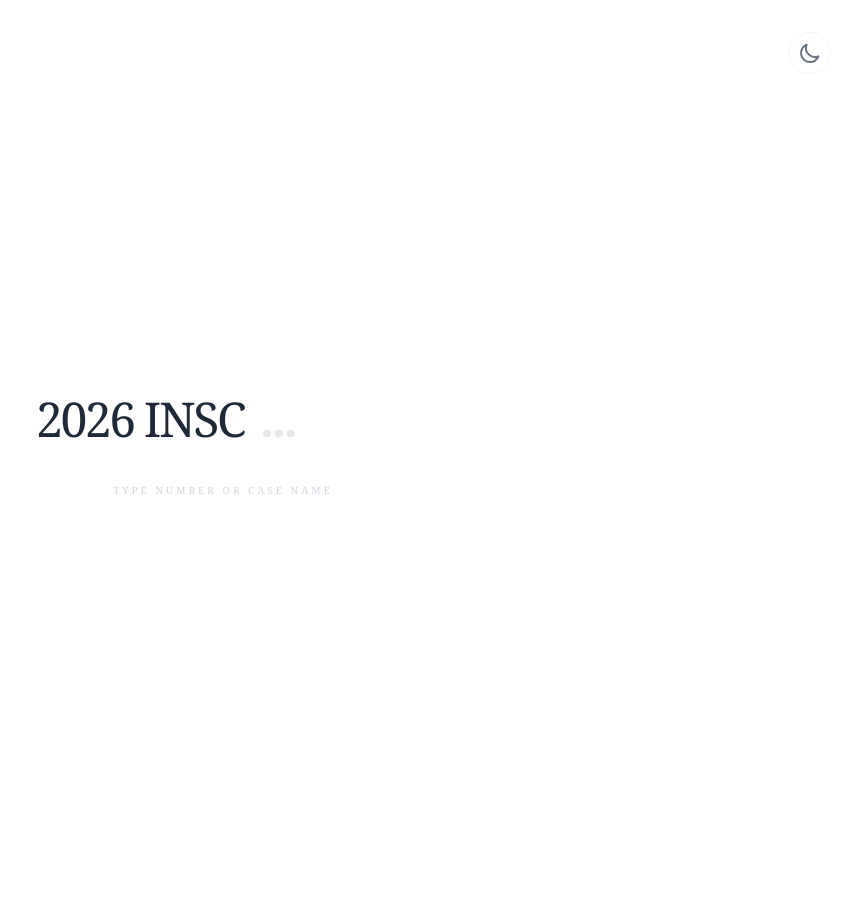
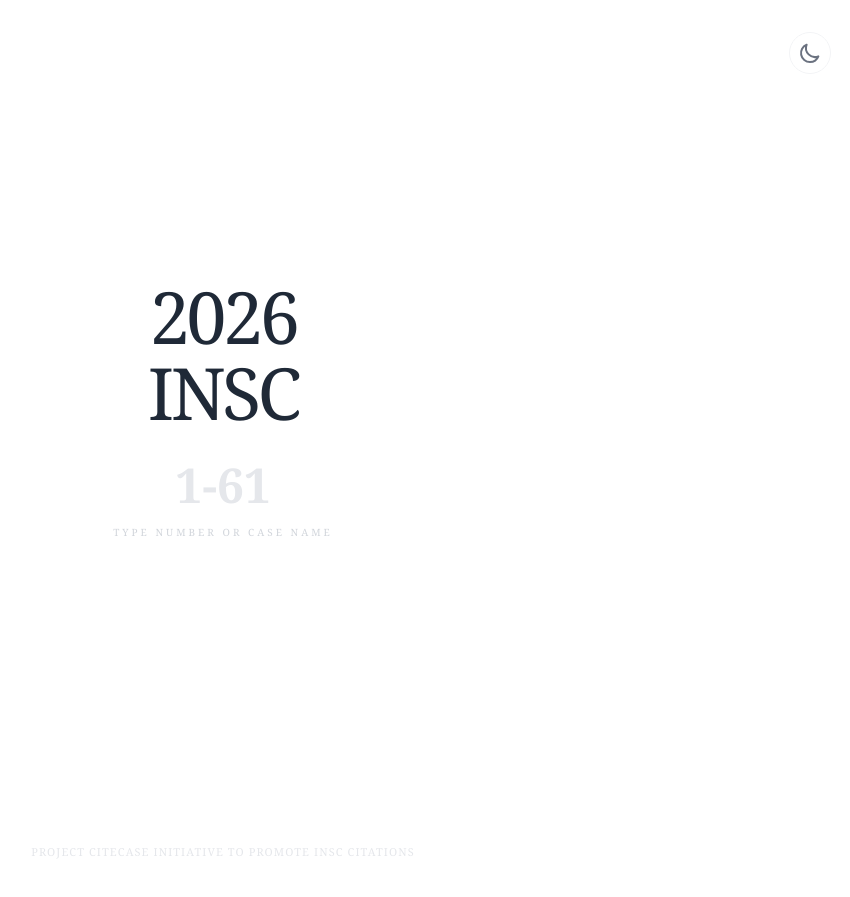
Before and after one commit to citecase/insc, a Jekyll site: the page index.html, which Jekyll copies as it is, in a window 1280 px wide. Shown: the top 897 px of the page, without its empty margins (417-1267 px from the left). Built offline with Jekyll 4.4.1, drawn with Linux system fonts in a browser that asks for light colours; nearby versions of some CDN libraries; some of the changed lines change nothing that is shown.

Commit message:
Update index.html

```diff
--- a/index.html
+++ b/index.html
@@ -24,7 +24,16 @@
             transition: background-color 0.3s ease, color 0.3s ease;
         }
 
-        /* The "Invisible" Input */
+        /* The "Invisible" Input Container */
+        .input-wrapper {
+            position: relative;
+            display: flex;
+            flex-direction: column;
+            align-items: center;
+            width: 100%;
+            max-width: 95%;
+        }
+
         #inscInput {
             border: none;
             background: transparent;
@@ -32,21 +41,28 @@
             caret-color: #2563eb;
             font-weight: 600;
             width: 100%;
-            max-width: 700px;
-        }
-
-        /* Number Mode Styling */
-        .number-mode #inscInput {
-            width: 150px;
-            text-align: left;
-        }
-
-        /* Name Mode Styling */
-        .name-mode #inscInput {
-            width: 100%;
             text-align: center;
         }
 
+        /* The Prediction Text (placed below input) */
+        #predictionText {
+            margin-top: 0.5rem;
+            font-weight: 400;
+            font-style: italic;
+            min-height: 1.2em;
+            color: #9ca3af;
+            transition: color 0.3s ease;
+            max-width: 90%;
+            overflow: hidden;
+            text-overflow: ellipsis;
+            white-space: nowrap;
+        }
+
+        .dark #predictionText {
+            color: #4b5563;
+        }
+
+        /* Result styling */
         .fade-in {
             animation: fadeIn 0.4s ease-out forwards;
         }
@@ -56,54 +72,41 @@
             to { opacity: 1; transform: translateY(0); }
         }
 
-        /* Hide Scrollbar */
         ::-webkit-scrollbar { display: none; }
-
-        .suggestion-item.active {
-            background-color: #f9fafb;
-            color: #2563eb;
-        }
-
-        .dark .suggestion-item.active {
-            background-color: #1f2937;
-            color: #60a5fa;
-        }
     </style>
 </head>
-<body class="h-screen flex flex-col items-center justify-center p-6 bg-white text-gray-800 dark:bg-gray-900 dark:text-gray-100" onclick="document.getElementById('inscInput').focus()">
+<body class="h-screen flex flex-col items-center justify-between p-4 sm:p-6 bg-white text-gray-800 dark:bg-gray-900 dark:text-gray-100" onclick="document.getElementById('inscInput').focus()">
 
     <!-- Dark Mode Toggle -->
-    <button onclick="toggleDarkMode(event)" class="fixed top-8 right-8 p-2 rounded-full border border-gray-100 dark:border-gray-700 hover:bg-gray-50 dark:hover:bg-gray-800 transition-all z-50 focus:outline-none">
-        <!-- Sun icon (visible in dark mode) -->
-        <svg id="sun-icon" class="hidden dark:block w-6 h-6 text-yellow-400" fill="none" stroke="currentColor" viewBox="0 0 24 24"><path stroke-linecap="round" stroke-linejoin="round" stroke-width="2" d="M12 3v1m0 16v1m9-9h-1M4 11H3m15.364-6.364l-.707.707M6.343 17.657l-.707.707m12.728 0l-.707-.707M6.343 6.343l-.707-.707M12 8a4 4 0 100 8 4 4 0 000-8z"></path></svg>
-        <!-- Moon icon (visible in light mode) -->
-        <svg id="moon-icon" class="block dark:hidden w-6 h-6 text-gray-500" fill="none" stroke="currentColor" viewBox="0 0 24 24"><path stroke-linecap="round" stroke-linejoin="round" stroke-width="2" d="M20.354 15.354A9 9 0 018.646 3.646 9.003 9.003 0 0012 21a9.003 9.003 0 008.354-5.646z"></path></svg>
+    <button onclick="toggleDarkMode(event)" class="fixed top-6 right-6 sm:top-8 sm:right-8 p-2 rounded-full border border-gray-100 dark:border-gray-700 hover:bg-gray-50 dark:hover:bg-gray-800 transition-all z-50 focus:outline-none">
+        <svg id="sun-icon" class="hidden dark:block w-5 h-5 sm:w-6 sm:h-6 text-yellow-400" fill="none" stroke="currentColor" viewBox="0 0 24 24"><path stroke-linecap="round" stroke-linejoin="round" stroke-width="2" d="M12 3v1m0 16v1m9-9h-1M4 11H3m15.364-6.364l-.707.707M6.343 17.657l-.707.707m12.728 0l-.707-.707M6.343 6.343l-.707-.707M12 8a4 4 0 100 8 4 4 0 000-8z"></path></svg>
+        <svg id="moon-icon" class="block dark:hidden w-5 h-5 sm:w-6 sm:h-6 text-gray-500" fill="none" stroke="currentColor" viewBox="0 0 24 24"><path stroke-linecap="round" stroke-linejoin="round" stroke-width="2" d="M20.354 15.354A9 9 0 018.646 3.646 9.003 9.003 0 0012 21a9.003 9.003 0 008.354-5.646z"></path></svg>
     </button>
 
-    <div class="text-center w-full max-w-4xl flex flex-col items-center">
+    <!-- Center Content -->
+    <div class="flex-grow flex flex-col items-center justify-center w-full max-w-5xl">
 
-        <!-- Search Interface -->
-        <div id="searchWrapper" class="relative w-full flex flex-col items-center">
-            <div id="searchContainer" class="flex items-center justify-center text-3xl md:text-5xl tracking-tighter transition-all duration-300 number-mode">
-                <span id="prefix" class="whitespace-nowrap text-gray-800 dark:text-gray-300 font-light mr-4">2026 INSC</span>
+        <!-- Stacked UI -->
+        <div id="searchContainer" class="flex flex-col items-center justify-center transition-all duration-300 w-full">
+            <span id="prefix-year" class="text-4xl sm:text-5xl md:text-7xl text-gray-800 dark:text-gray-300 font-light tracking-tighter mb-1">2026</span>
+            <span id="prefix-insc" class="text-4xl sm:text-5xl md:text-7xl text-gray-800 dark:text-gray-300 font-light tracking-tighter mb-4 sm:mb-6">INSC</span>
+
+            <div class="input-wrapper">
                 <input
                     type="text"
                     id="inscInput"
-                    placeholder="..."
-                    class="placeholder-gray-200 dark:placeholder-gray-700 text-blue-600 dark:text-blue-400"
+                    placeholder="1-61"
+                    class="placeholder-gray-200 dark:placeholder-gray-800 text-blue-600 dark:text-blue-400 text-2xl sm:text-3xl md:text-5xl"
                     autofocus
                     autocomplete="off"
+                    spellcheck="false"
                 >
+                <div id="instruction" class="mt-2 text-gray-300 dark:text-gray-600 text-[9px] sm:text-[10px] tracking-[0.3em] uppercase transition-opacity">
+                    Type number or case name
+                </div>
+                <!-- Prediction Text appears directly below the typing area -->
+                <div id="predictionText" class="text-base sm:text-lg md:text-xl px-4"></div>
             </div>
-
-            <!-- Suggestions Dropdown -->
-            <div id="suggestions" class="absolute top-full left-1/2 -translate-x-1/2 mt-6 w-full max-w-xl bg-white dark:bg-gray-800 rounded-xl overflow-hidden z-50 pointer-events-auto shadow-2xl border border-transparent dark:border-gray-700">
-                <!-- Suggestions will be injected here -->
-            </div>
-        </div>
-
-        <div id="instruction" class="mt-8 text-gray-300 dark:text-gray-600 text-[10px] tracking-[0.3em] uppercase transition-opacity">
-            Type number or case name
         </div>
 
         <!-- Result Display -->
@@ -111,6 +114,11 @@
             <!-- Results appear here -->
         </div>
     </div>
+
+    <!-- Initiative Footer -->
+    <footer class="pb-4 text-gray-200 dark:text-gray-800 text-[9px] sm:text-[11px] tracking-widest uppercase text-center select-none">
+        Project CiteCase Initiative To Promote INSC Citations
+    </footer>
 
     <script>
         const judgments = [
@@ -173,13 +181,13 @@
         ];
 
         const input = document.getElementById('inscInput');
-        const suggestionsBox = document.getElementById('suggestions');
+        const prediction = document.getElementById('predictionText');
         const resultArea = document.getElementById('resultArea');
-        const searchContainer = document.getElementById('searchContainer');
+        const prefixYear = document.getElementById('prefix-year');
+        const prefixInsc = document.getElementById('prefix-insc');
         const instruction = document.getElementById('instruction');
-        const prefix = document.getElementById('prefix');
 
-        let currentFocus = -1;
+        let currentMatch = null;
 
         // Dark Mode Logic
         function toggleDarkMode(e) {
@@ -194,98 +202,64 @@
         }
 
         input.addEventListener('input', (e) => {
-            const val = input.value.trim();
-            closeAllLists();
+            const val = input.value;
+            const trimmed = val.trim();
 
-            if (!val) {
+            if (!trimmed) {
+                prediction.textContent = "";
+                currentMatch = null;
                 switchToNumberMode();
                 return;
             }
 
-            // Check if input is only numeric
-            const isNumeric = /^\d+$/.test(val);
+            const isNumeric = /^\d+$/.test(trimmed);
 
             if (isNumeric) {
                 switchToNumberMode();
+                prediction.textContent = "";
+                currentMatch = null;
             } else {
                 switchToNameMode();
-                currentFocus = -1;
 
-                const matches = judgments.filter(j =>
+                // Find prediction that contains the typed string anywhere
+                const match = judgments.find(j =>
                     j.name.toLowerCase().includes(val.toLowerCase())
-                ).slice(0, 8);
+                );
 
-                if (matches.length > 0) {
-                    matches.forEach((match) => {
-                        const div = document.createElement("DIV");
-                        div.className = "suggestion-item p-4 text-left border-b border-gray-50 dark:border-gray-700 cursor-pointer hover:bg-gray-50 dark:hover:bg-gray-800 transition-colors";
-                        div.innerHTML = `
-                            <div class="text-[10px] text-blue-600 dark:text-blue-400 font-bold mb-1 uppercase tracking-widest font-sans">${match.citation || '2026 INSC ' + match.id}</div>
-                            <div class="text-sm text-gray-800 dark:text-gray-200 line-clamp-1 italic">${match.name}</div>
-                        `;
-                        div.addEventListener("click", () => {
-                            input.value = "";
-                            renderResult(match);
-                            closeAllLists();
-                        });
-                        suggestionsBox.appendChild(div);
-                    });
-                    suggestionsBox.classList.add('shadow-2xl', 'border', 'border-gray-100', 'dark:border-gray-700');
+                if (match && val.length > 0) {
+                    currentMatch = match;
+                    prediction.textContent = match.name;
+                } else {
+                    prediction.textContent = "";
+                    currentMatch = null;
+                }
+            }
+        });
+
+        input.addEventListener('keydown', (e) => {
+            if ((e.key === "ArrowRight" || e.key === "Tab") && currentMatch) {
+                e.preventDefault();
+                input.value = currentMatch.name;
+                prediction.textContent = "";
+            } else if (e.key === "Enter") {
+                e.preventDefault();
+                const query = input.value.trim();
+                if (currentMatch && !query.toLowerCase().includes(currentMatch.name.toLowerCase())) {
+                    performSearch(currentMatch.name);
+                } else if (query) {
+                    performSearch(query);
                 }
             }
         });
 
         function switchToNumberMode() {
-            prefix.classList.remove('hidden');
-            searchContainer.classList.remove('name-mode');
-            searchContainer.classList.add('number-mode');
+            prefixYear.classList.remove('hidden');
+            prefixInsc.classList.remove('hidden');
         }
 
         function switchToNameMode() {
-            prefix.classList.add('hidden');
-            searchContainer.classList.remove('number-mode');
-            searchContainer.classList.add('name-mode');
-        }
-
-        input.addEventListener('keydown', (e) => {
-            const items = suggestionsBox.getElementsByClassName("suggestion-item");
-            if (e.key === "ArrowDown") {
-                currentFocus++;
-                addActive(items);
-            } else if (e.key === "ArrowUp") {
-                currentFocus--;
-                addActive(items);
-            } else if (e.key === "Enter") {
-                e.preventDefault();
-                if (currentFocus > -1) {
-                    if (items[currentFocus]) items[currentFocus].click();
-                } else {
-                    const query = input.value.trim();
-                    if (query) performSearch(query);
-                }
-            } else if (e.key === "Escape") {
-                closeAllLists();
-            }
-        });
-
-        function addActive(items) {
-            if (!items) return false;
-            removeActive(items);
-            if (currentFocus >= items.length) currentFocus = 0;
-            if (currentFocus < 0) currentFocus = (items.length - 1);
-            items[currentFocus].classList.add("active");
-            items[currentFocus].scrollIntoView({ block: 'nearest' });
-        }
-
-        function removeActive(items) {
-            for (let i = 0; i < items.length; i++) {
-                items[i].classList.remove("active");
-            }
-        }
-
-        function closeAllLists() {
-            suggestionsBox.innerHTML = "";
-            suggestionsBox.classList.remove('shadow-2xl', 'border', 'dark:border-gray-700');
+            prefixYear.classList.add('hidden');
+            prefixInsc.classList.add('hidden');
         }
 
         function performSearch(query) {
@@ -304,11 +278,13 @@
             } else {
                 renderError(query);
             }
-            closeAllLists();
+            prediction.textContent = "";
         }
 
         function renderResult(caseData) {
-            searchContainer.classList.add('opacity-0');
+            prefixYear.classList.add('hidden');
+            prefixInsc.classList.add('hidden');
+            input.parentElement.classList.add('hidden');
             instruction.classList.add('hidden');
 
             const tags = caseData.cat ? caseData.cat.split(',').map(t => t.trim()) : [];
@@ -318,13 +294,18 @@
                 </span>
             `).join(' ');
 
+            let finalCitation = caseData.citation;
+            if (!finalCitation || finalCitation === "2026") {
+                finalCitation = "2026 INSC " + caseData.id;
+            }
+
             resultArea.innerHTML = `
                 <div class="fade-in text-center w-full max-w-2xl px-6">
-                    <h2 class="text-3xl md:text-4xl font-semibold text-gray-900 dark:text-gray-100 leading-tight mb-4 italic">
+                    <h2 class="text-2xl sm:text-3xl md:text-5xl font-semibold text-gray-900 dark:text-gray-100 leading-tight mb-4 italic">
                         ${caseData.name}
                     </h2>
-                    <div class="text-blue-600 dark:text-blue-400 font-bold text-xl mb-10 tracking-tight font-sans">
-                        ${caseData.citation || '2026 INSC ' + caseData.id}
+                    <div class="text-blue-600 dark:text-blue-400 font-bold text-lg sm:text-xl mb-10 tracking-tight font-sans">
+                        ${finalCitation}
                     </div>
 
                     <div class="flex flex-wrap justify-center gap-2 mb-14">
@@ -334,7 +315,7 @@
                     <a
                         href="${caseData.link}"
                         target="_blank"
-                        class="inline-block px-14 py-4 bg-gray-900 dark:bg-blue-600 text-white text-[10px] tracking-[0.3em] uppercase font-bold rounded-full hover:bg-black dark:hover:bg-blue-700 transition-all shadow-xl hover:shadow-2xl transform hover:-translate-y-1 font-sans"
+                        class="inline-block px-10 sm:px-14 py-4 bg-gray-900 dark:bg-blue-600 text-white text-[10px] tracking-[0.3em] uppercase font-bold rounded-full hover:bg-black dark:hover:bg-blue-700 transition-all shadow-xl hover:shadow-2xl transform hover:-translate-y-1 font-sans"
                     >
                         Read Headnotes
                     </a>
@@ -352,10 +333,9 @@
         }
 
         function renderError(query) {
-            searchContainer.classList.add('opacity-10');
             resultArea.innerHTML = `
                 <div class="fade-in text-center py-10">
-                    <p class="text-gray-400 text-xl mb-6 italic text-red-500">Judgment not found for "${query}"</p>
+                    <p class="text-gray-400 text-lg sm:text-xl mb-6 italic text-red-500 px-4">Judgment not found for "${query}"</p>
                     <button
                         onclick="resetSearch()"
                         class="text-blue-600 dark:text-blue-400 font-bold hover:underline text-sm uppercase tracking-widest font-sans"
@@ -367,17 +347,16 @@
         }
 
         function resetSearch() {
-            searchContainer.classList.remove('opacity-0', 'opacity-10');
+            prefixYear.classList.remove('hidden');
+            prefixInsc.classList.remove('hidden');
+            input.parentElement.classList.remove('hidden');
             instruction.classList.remove('hidden');
             resultArea.innerHTML = '';
             input.value = "";
+            prediction.textContent = "";
             switchToNumberMode();
             input.focus();
         }
-
-        document.addEventListener("click", (e) => {
-            if (e.target !== input) closeAllLists();
-        });
     </script>
 </body>
 </html>
```
